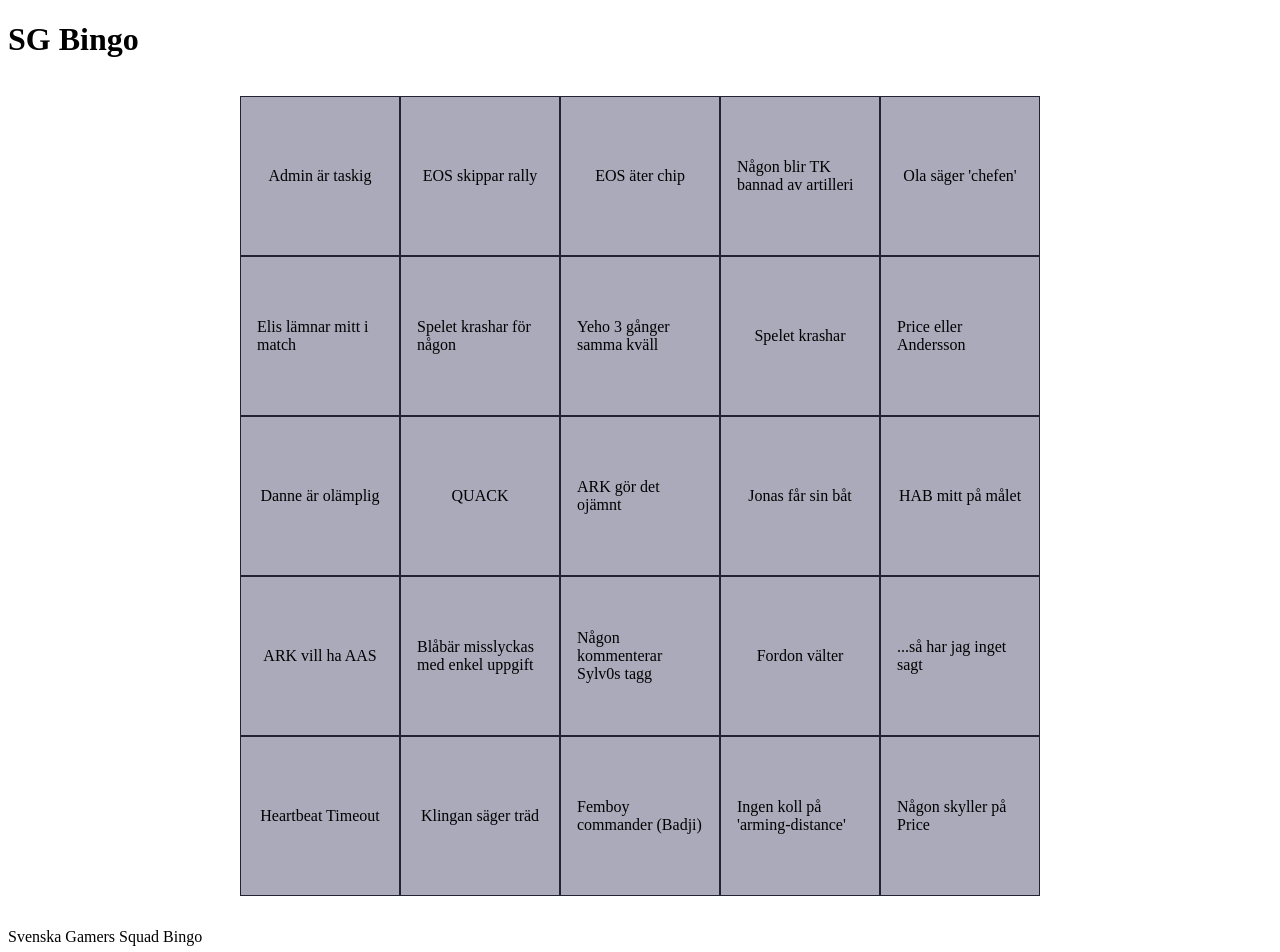
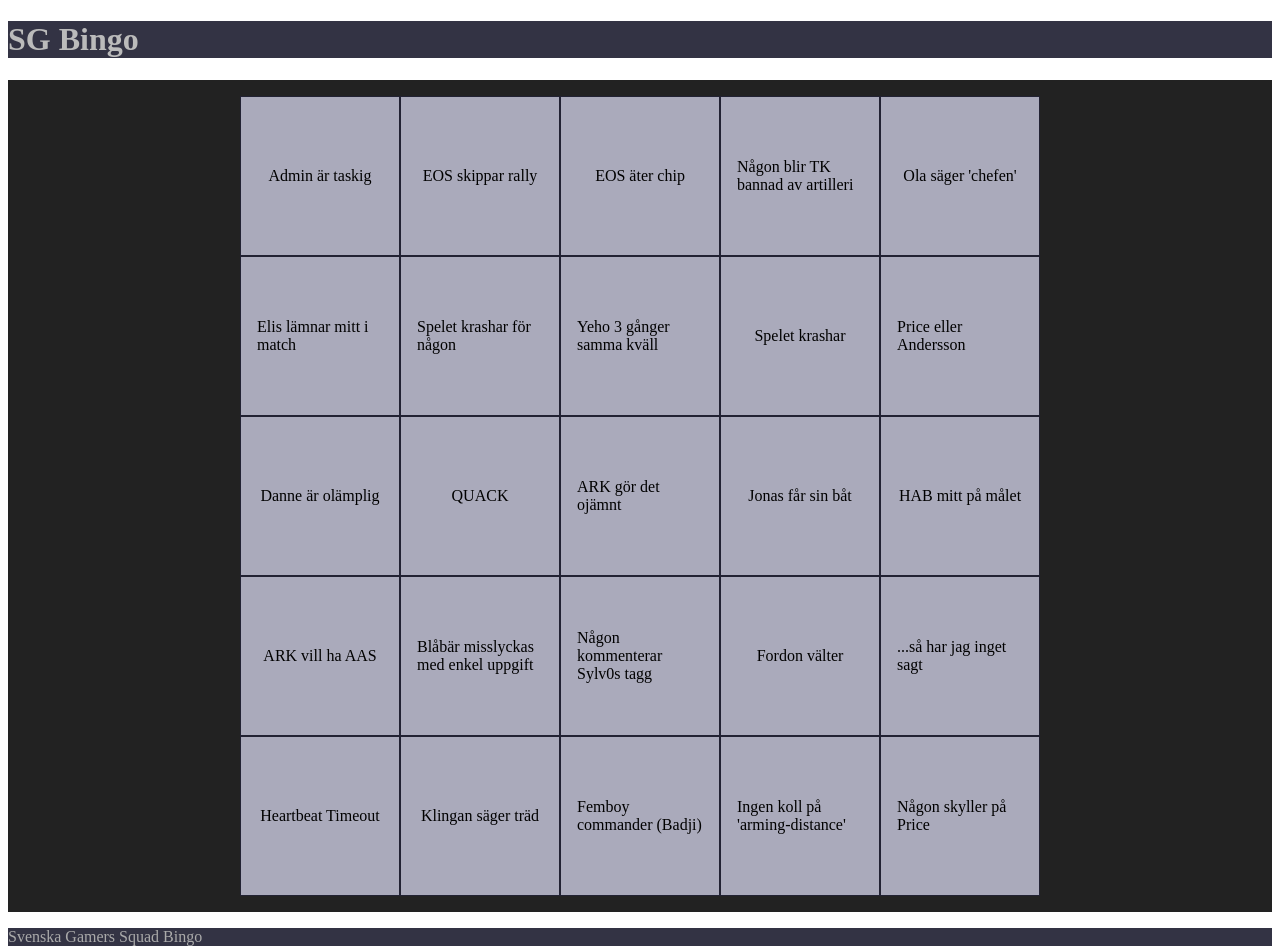
Before and after one commit to Sylv0/sg-bingo, a Vue app: page / in a window 1280 px wide. Shown: the top 952 px of the page. Built offline with nearby package versions, Linux system fonts and the light colour scheme.

Commit message:
Darker colors, easier on the eyes

```diff
--- a/src/App.vue
+++ b/src/App.vue
@@ -3,7 +3,7 @@
   <main id="primary-main">
     <section><GameBoard></GameBoard></section>
   </main>
-  <footer><p>Svenska Gamers Squad Bingo</p></footer>
+  <footer id="primary-footer"><p>Svenska Gamers Squad Bingo</p></footer>
 </template>
 
 <script>
@@ -18,4 +18,11 @@ export default {
 
 <style scoped>
 @import "./style/App.css";
+
+h1 {
+  color: #bbb;
+}
+p {
+  color: #aaa;
+}
 </style>
--- a/src/style/App.css
+++ b/src/style/App.css
@@ -12,10 +12,15 @@ body {
   min-height: 100vh;
 }
 #primary-header {
+  background: #334;
 }
 #primary-main {
   flex-grow: 1;
   display: flex;
   justify-content: center;
   align-items: center;
+  background: #222;
 }
+#primary-footer {
+  background: #334;
+}
```
